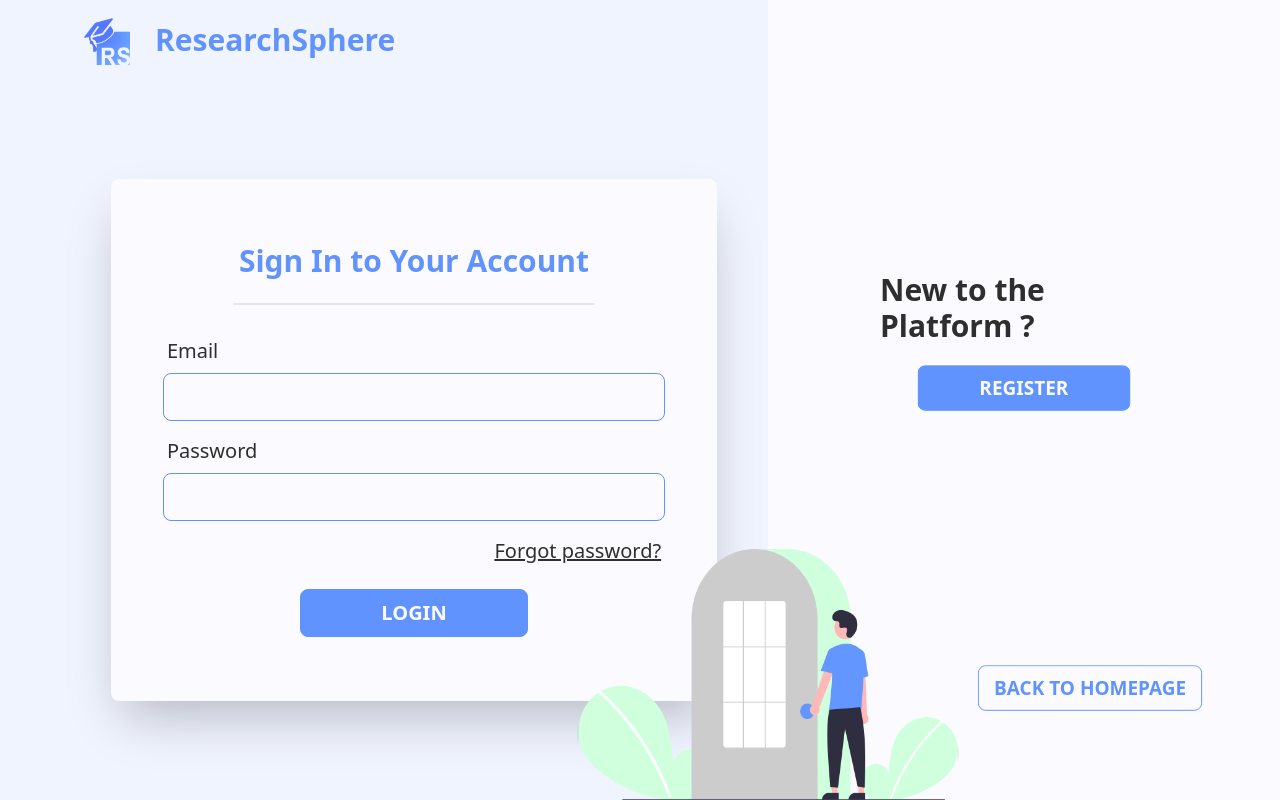
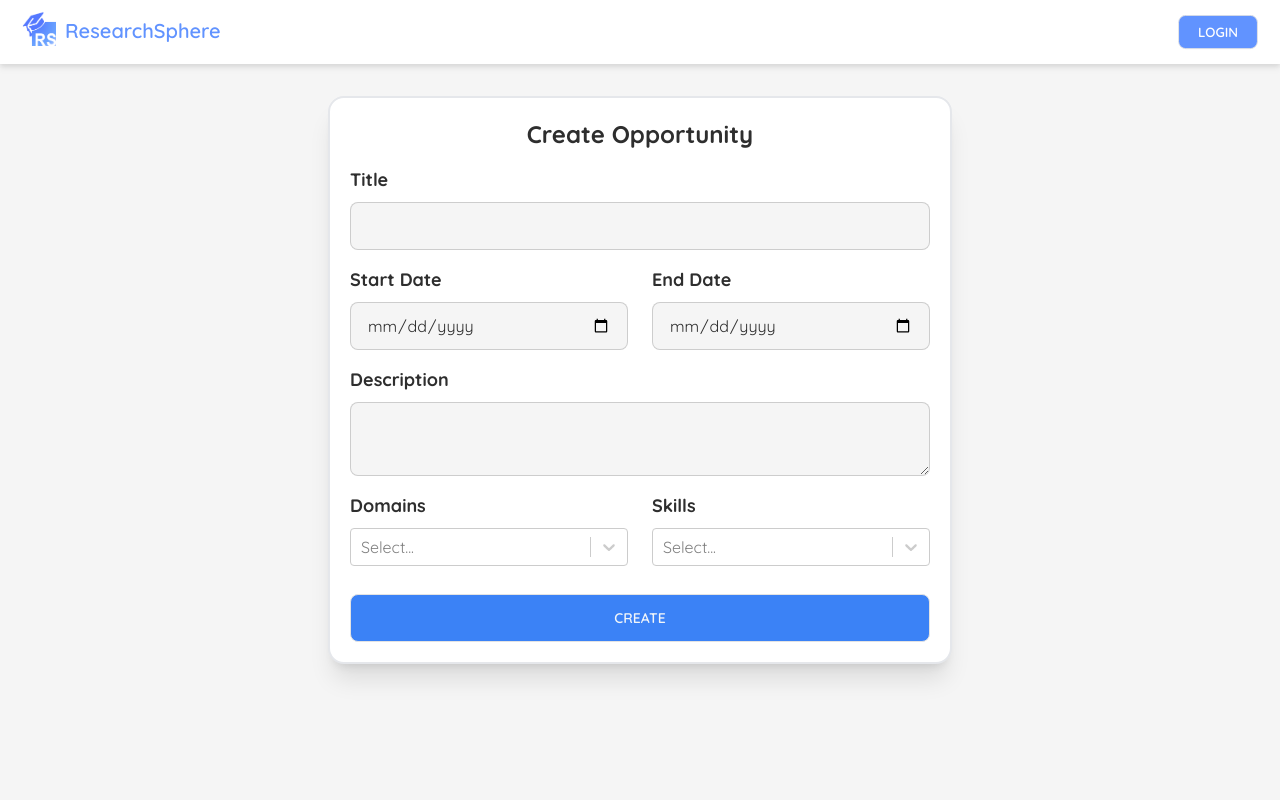
Before and after one commit to kishanlalchoudhary/ResearchSphere-Frontend, a React (Vite) app: page /post-opportunity in a window 1280 px wide. Before the commit this address led to /sign-in. Built offline with nearby package versions, Linux system fonts and the light colour scheme; no server answers; the HTML template or start-up script is replaced by a standard one; what tailwindcss-no-scrollbar would draw is missing.

Commit message:
link: Create Opportunity, Multiselect

```diff
--- a/index.html
+++ b/index.html
@@ -1,9 +1,18 @@
-<!doctype html>
+<!DOCTYPE html>
 <html lang="en">
   <head>
     <meta charset="UTF-8" />
     <link rel="icon" type="image/svg+xml" href="/vite.svg" />
-    <link rel="stylesheet" href="https://fonts.googleapis.com/css2?family=Material+Symbols+Outlined:opsz,wght,FILL,GRAD@20..48,100..700,0..1,-50..200" />
+    <link
+      rel="stylesheet"
+      href="https://fonts.googleapis.com/css2?family=Material+Symbols+Outlined:opsz,wght,FILL,GRAD@20..48,100..700,0..1,-50..200"
+    />
+    <link rel="preconnect" href="https://fonts.googleapis.com" />
+    <link rel="preconnect" href="https://fonts.gstatic.com" crossorigin />
+    <link
+      href="https://fonts.googleapis.com/css2?family=Quicksand:wght@300;400;500;600;700&display=swap"
+      rel="stylesheet"
+    />
     <meta name="viewport" content="width=device-width, initial-scale=1.0" />
     <title>Vite + React</title>
   </head>
--- a/src/App.jsx
+++ b/src/App.jsx
@@ -18,8 +18,8 @@ import MyApplications from "./pages/myApplications/myApplications";
 import MyPosts from "./pages/myPosts/myPosts";
 
 const App = () => {
-  const token = Cookies.get("token");
-  // const token = "test";
+  // const token = Cookies.get("token");
+  const token = "test";
 
   return (
     <Routes>
--- a/src/components/multiSelectInput/multiSelectInput.jsx
+++ b/src/components/multiSelectInput/multiSelectInput.jsx
@@ -1,13 +1,20 @@
-import { useState } from "react";
+import { useEffect, useState } from "react";
 import CreatableSelect from "react-select/creatable";
+import PropTypes from "prop-types";
 
-const MultiSelectInput = () => {
+const MultiSelectInput = ({ data, dataHandler }) => {
   const [selectedOptions, setSelectedOptions] = useState([]);
-  const [options, setOptions] = useState([
-    { value: "option1", label: "Option 1" },
-    { value: "option2", label: "Option 2" },
-    // ... other existing options
-  ]);
+  const [options, setOptions] = useState(null);
+
+  useEffect(() => {
+    const Objects = [];
+    console.log(data);
+    data.map((obj) => {
+      Objects.push({ value: obj.name, label: obj.name });
+    });
+    console.log(Objects);
+    setOptions(Objects);
+  }, [data]);
 
   const handleCreateOption = (inputValue) => {
     if (inputValue.trim() === "") return;
@@ -22,7 +29,9 @@ const MultiSelectInput = () => {
   };
 
   const handleSelectChange = (selectedOptions) => {
+    console.log(selectedOptions);
     setSelectedOptions(selectedOptions);
+    dataHandler(selectedOptions);
   };
 
   return (
@@ -39,4 +48,9 @@ const MultiSelectInput = () => {
   );
 };
 
+MultiSelectInput.propTypes = {
+  data: PropTypes.array.isRequired,
+  dataHandler: PropTypes.func.isRequired,
+};
+
 export default MultiSelectInput;
--- a/src/components/navbar/navbar.jsx
+++ b/src/components/navbar/navbar.jsx
@@ -17,8 +17,9 @@ const Navbar = () => {
   const token = Cookies.get("token");
 
   return (
-    <div className="navbar bg-base-100 drop-shadow-md px-5 py-0 border-b-1 top-0 left-0 right-0 sticky z-40 h-[10vh]">
+    <div className="navbar bg-white drop-shadow-md px-5 py-0 border-b-1 top-0 left-0 right-0 sticky z-40 h-[8vh]">
       <div className="navbar-start">
+        {token && (
           <details className="dropdown">
             <summary tabIndex={0} className="btn btn-ghost px-0 lg:hidden">
               <span className="material-symbols-outlined text-3xl">menu</span>
@@ -28,17 +29,17 @@ const Navbar = () => {
               className="menu menu-md dropdown-content z-1 p-2 shadow bg-base-100 rounded-box w-52 gap-2"
             >
               <li>
-              <NavLink to="/" className="text-base">
+                <NavLink to="/" className="text-base font-bold">
                   Home
                 </NavLink>
               </li>
               <li>
-              <NavLink to="/explore" className="text-base">
+                <NavLink to="/explore" className="text-base font-bold">
                   Explore
                 </NavLink>
               </li>
               <li>
-              <NavLink to="/post-opportunity" className="text-base">
+                <NavLink to="/post-opportunity" className="text-base font-bold">
                   Post Opportunity
                 </NavLink>
               </li>
@@ -54,11 +55,12 @@ const Navbar = () => {
               </li>
             </ul>
           </details>
+        )}
         <div className="hidden lg:flex flex-row items-center">
           <img src={Logo} className="w-9 h-9 mb-2" />
           <Link
             to="/"
-            className="btn btn-ghost normal-case text-xl px-2 text-blue-500"
+            className="btn-sm btn-ghost normal-case text-xl font-semibold px-2 text-primary"
           >
             ResearchSphere
           </Link>
@@ -67,17 +69,18 @@ const Navbar = () => {
       <div className="lg:hidden">
         <Link
           to="/"
-          className="btn btn-ghost normal-case text-2xl px-2 text-blue-500"
+          className="btn btn-ghost normal-case text-2xl px-2 text-primary"
         >
           ResearchSphere
         </Link>
       </div>
       <div className="navbar-center hidden lg:flex">
+        {token && (
           <ul className="menu menu-horizontal px-1 p-0 space-x-8">
-          <li className="text-lg">
+            <li className="text-base">
               <NavLink to="/">Home</NavLink>
             </li>
-          <li className="text-lg">
+            <li className="text-base">
               <NavLink to="/explore">Explore</NavLink>
             </li>
             <li>
@@ -96,19 +99,20 @@ const Navbar = () => {
               </NavLink>
             </li>
           </ul>
+        )}
       </div>
       <div className="navbar-end">
         <div className="hidden lg:flex">
           {token ? (
             <button
               onClick={handleLogoutClick}
-              className="btn bg-blue-400 text-white btn-sm px-3 md:px-5 h-9"
+              className="btn bg-primary text-white btn-sm px-3 md:px-5 h-9"
             >
               Logout
             </button>
           ) : (
             <Link to="/sign-in">
-              <button className="btn bg-blue-400 text-white btn-sm px-3 md:px-5 h-9">
+              <button className="btn bg-primary text-white btn-sm px-3 md:px-5 h-9">
                 Login
               </button>
             </Link>
@@ -118,13 +122,13 @@ const Navbar = () => {
           {token ? (
             <button
               onClick={handleLogoutClick}
-              className="btn bg-blue-400 text-white btn-sm h-10"
+              className="btn bg-primary text-white btn-sm h-10"
             >
               <span className="material-symbols-outlined">logout</span>
             </button>
           ) : (
             <Link to="/sign-in">
-              <button className="btn bg-blue-400 text-white btn-sm h-10 hidden">
+              <button className="btn bg-primary text-white btn-sm h-10 hidden">
                 LOGIN
               </button>
             </Link>
--- a/src/components/opportunityForm/opportunityForm.jsx
+++ b/src/components/opportunityForm/opportunityForm.jsx
@@ -1,22 +1,96 @@
 import MultiSelectInput from "../multiSelectInput/multiSelectInput";
+import api from "../../api/axios.js";
+import { useEffect, useState } from "react";
 
 const OpportunityForm = () => {
+  const [formData, setFormData] = useState({
+    title: "",
+    description: "",
+    start_date: "",
+    end_date: "",
+    domains: [],
+    skills: [],
+  });
+  const [domains, setDomains] = useState(null);
+  const [skills, setSkills] = useState(null);
+
+  const getData = async () => {
+    try {
+      const domainData = await api.get("/domains/");
+      const skillData = await api.get("/skills/");
+      console.log(domainData.data, skillData.data);
+      setDomains(domainData.data);
+      setSkills(skillData.data);
+    } catch (err) {
+      console.log(err);
+    }
+  };
+
+  useEffect(() => {
+    getData();
+  }, []);
+
+  const handleChange = (e) => {
+    console.log(e.target.name);
+    setFormData((prev) => ({ ...prev, [e.target.name]: e.target.value }));
+    console.log(formData);
+  };
+
+  const domainsHandler = (data) => {
+    setFormData((prev) => ({
+      ...prev,
+      domains: data.map((domain) => {
+        return { name: domain.value };
+      }),
+    }));
+  };
+
+  const skillsHandler = (data) => {
+    setFormData((prev) => ({
+      ...prev,
+      skills: data.map((skill) => {
+        return { name: skill.value };
+      }),
+    }));
+  };
+
+  const handleSubmit = async (e) => {
+    e.preventDefault();
+    try {
+      console.log(formData);
+      const response = await api.post(`/opportunities/me/`, formData);
+      console.log("From backend");
+      console.log(response.data);
+    } catch (err) {
+      console.log(err);
+    }
+  };
+
   return (
-    <div className="flex justify-center items-center lg:p-10 py-10">
-      <div className="card bg-base-100 shadow-xl border-2 w-5/6">
-        <div className="card-body">
-          <h2 className="card-title justify-center text-2xl font-bold">
+    <div className="flex justify-center px-4 py-8">
+      <div className="card bg-white shadow-xl border-2 w-full lg:w-3/6">
+        <div className="card-body p-5">
+          <h2 className="card-title justify-center text-2xl lgtext-3xl font-bold">
             Create Opportunity
           </h2>
           <div className="form-control w-full">
-            <div className="text-lg font-bold mt-5 my-2">Title</div>
-            <input type="text" className="input input-bordered w-full" />
-            <div className="flex lg:flex-row flex-col mt-5 lg:space-x-6">
+            <div className="text-lg font-bold my-2">Title</div>
+            <input
+              type="text"
+              name="title"
+              value={formData.title}
+              onChange={handleChange}
+              className="input input-bordered w-full"
+            />
+            <div className="flex lg:flex-row flex-col mt-2 lg:space-x-6">
               <div className="flex-1 ">
                 <div className="text-lg font-bold my-2">Start Date</div>
                 <input
                   type="date"
+                  name="start_date"
+                  value={formData.start_date}
                   placeholder="Type here"
+                  onChange={handleChange}
                   className="input input-bordered w-full"
                 />
               </div>
@@ -24,27 +98,42 @@ const OpportunityForm = () => {
                 <div className="text-lg font-bold my-2">End Date</div>
                 <input
                   type="date"
+                  name="end_date"
+                  value={formData.end_date}
+                  onChange={handleChange}
                   placeholder="Type here"
                   className="input input-bordered w-full"
                 />
               </div>
             </div>
-            <div className="text-lg font-bold mt-7 my-2">Description</div>
+            <div className="text-lg font-bold mt-4 my-2">Description</div>
             <textarea
               className="textarea textarea-bordered"
-              rows="3"
+              name="description"
+              onChange={handleChange}
+              value={formData.description}
+              rows="2"
             ></textarea>
-            <div className="flex lg:flex-row flex-col mt-5 lg:space-x-6">
+            <div className="flex lg:flex-row flex-col mt-2 lg:space-x-6">
               <div className="flex-1 ">
                 <div className="text-lg font-bold my-2">Domains</div>
-                <MultiSelectInput />
+                <MultiSelectInput
+                  data={domains ? domains : []}
+                  dataHandler={domainsHandler}
+                />
               </div>
               <div className="flex-1 ">
                 <div className="text-lg font-bold my-2">Skills</div>
-                <MultiSelectInput />
+                <MultiSelectInput
+                  data={skills ? skills : []}
+                  dataHandler={skillsHandler}
+                />
               </div>
             </div>
-            <button className="btn bg-blue-500 text-slate-100 mt-7">
+            <button
+              className="btn bg-blue-500 text-slate-100 mt-7"
+              onClick={handleSubmit}
+            >
               Create
             </button>
           </div>
--- a/src/index.css
+++ b/src/index.css
@@ -1,3 +1,7 @@
 @tailwind base;
 @tailwind components;
 @tailwind utilities;
+
+body{
+    font-family: 'Quicksand', sans-serif;
+}
--- a/src/pages/homepage/homePage.jsx
+++ b/src/pages/homepage/homePage.jsx
@@ -101,7 +101,7 @@ const HomePage = () => {
 
       {/* why join us cards ends here */}
       {/* how to use cards */}
-      <div className="bg-accent lg:pl-20 px-auto py-10">
+      <div className="lg:pl-20 px-auto py-10">
         <h1 className="text-2xl lg:text-4xl text-center font-bold">
           How to use the Platform ?{" "}
         </h1>
```
Also changed, not shown: src/components/opportunityLarge/opportunityLarge.jsx (+8 -10 lines). Lines whose indentation alone changed are shown as unchanged.
